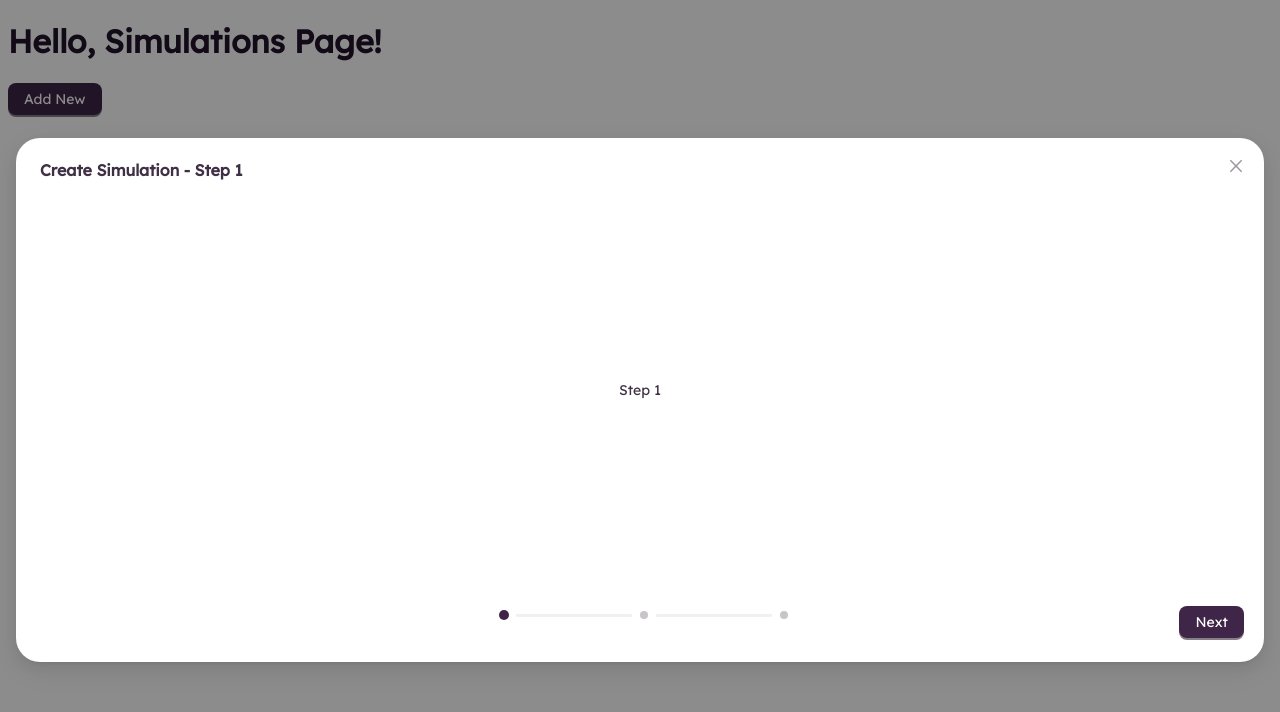
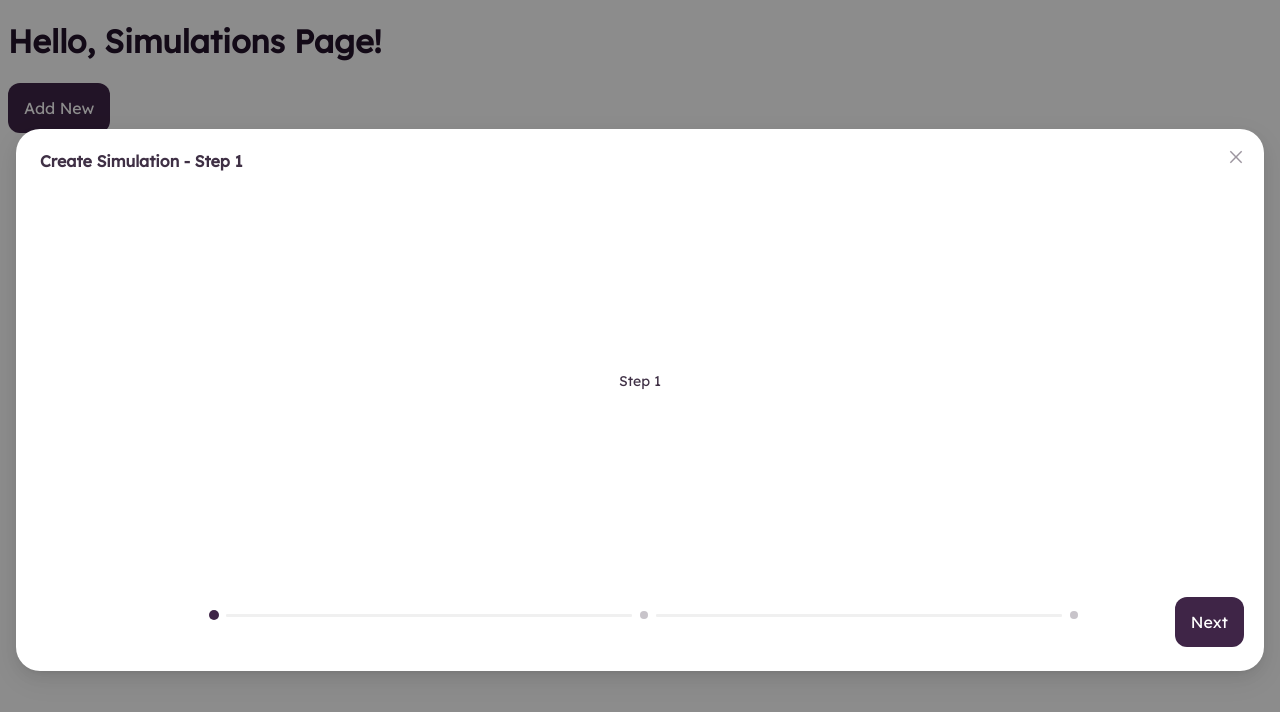
Before and after one commit to tum-v2/parloa-ui, a Next.js app: page /simulations in a window 1280 px wide. Both pictures are taken after a click on the button "Add New". Shown: the top 712 px of the page. Built offline with nearby package versions, Linux system fonts and the light colour scheme.

Commit message:
wild step added

```diff
--- a/src/components/simulation-modal/SimulationModal.tsx
+++ b/src/components/simulation-modal/SimulationModal.tsx
@@ -1,7 +1,8 @@
 import React, { useState } from 'react';
-import { Button, Modal, Steps, Popover } from 'antd';
+import { Modal, Steps, Popover } from 'antd';
 import theme from '@/theme/theme';
 import StepContent from './StepContent';
+import Button from '../generic/Button';
 
 const { Step } = Steps;
 
@@ -12,10 +13,12 @@ const customDot = (dot: React.ReactNode, { index }: { index: number }) => (
 const SimulationModal: React.FC = () => {
   const [open, setOpen] = useState(false);
   const [currentStep, setCurrentStep] = useState(0);
+  const [isWildStep, setIsWildStep] = useState(false);
 
   const showModal = () => {
     setOpen(true);
-    setCurrentStep(0); // Reset to the first step when the modal is opened
+    setCurrentStep(0);
+    setIsWildStep(false);
   };
 
   const handleNext = () => {
@@ -23,18 +26,23 @@ const SimulationModal: React.FC = () => {
   };
 
   const handlePrev = () => {
-    setCurrentStep(currentStep - 1);
+    if (isWildStep) {
+      setIsWildStep(false);
+    } else {
+      setCurrentStep(currentStep - 1);
+    }
   };
 
   const handleFinish = () => {
-    // Implement the finish action here
     setOpen(false);
   };
 
-  // Function to return the modal title based on the current step
-  const getModalTitle = () => `Create Simulation - Step ${currentStep + 1}`;
+  const getModalTitle = () => {
+    return isWildStep
+      ? 'Wild Step'
+      : `Create Simulation - Step ${currentStep + 1}`;
+  };
 
-  // Custom footer
   const modalFooter = (
     <div
       style={{
@@ -46,9 +54,7 @@ const SimulationModal: React.FC = () => {
       }}
     >
       <div style={{ width: '100px' }}>
-        {' '}
-        {/* Fixed width for button alignment */}
-        {currentStep > 0 && (
+        {(currentStep > 0 || isWildStep) && (
           <Button key="back" onClick={handlePrev}>
             Previous
           </Button>
@@ -64,20 +70,22 @@ const SimulationModal: React.FC = () => {
           maxWidth: 'calc(100% - 20vh)'
         }}
       >
-        <Step style={{ padding: 0, flex: 0 }} />
-        <Step style={{ padding: 0, flex: 0 }} />
-        <Step style={{ padding: 0, flex: 0 }} />
+        <Step />
+        <Step />
+        <Step />
       </Steps>
       <div style={{ width: '100px' }}>
-        {' '}
-        {/* Fixed width for button alignment */}
-        {currentStep < 2 ? (
-          <Button key="next" type="primary" onClick={handleNext}>
-            Next
+        {isWildStep ? (
+          <Button key="save" onClick={handleFinish}>
+            Save
+          </Button>
+        ) : currentStep === 2 ? (
+          <Button key="finish" onClick={handleFinish}>
+            Finish
           </Button>
         ) : (
-          <Button key="finish" type="primary" onClick={handleFinish}>
-            Finish
+          <Button key="next" onClick={handleNext}>
+            Next
           </Button>
         )}
       </div>
@@ -86,9 +94,7 @@ const SimulationModal: React.FC = () => {
 
   return (
     <>
-      <Button type="primary" onClick={showModal}>
-        Add New
-      </Button>
+      <Button onClick={showModal}>Add New</Button>
       <Modal
         title={getModalTitle()}
         centered
@@ -97,8 +103,11 @@ const SimulationModal: React.FC = () => {
         onCancel={() => setOpen(false)}
         footer={modalFooter}
       >
-        <StepContent stepNumber={currentStep + 1} />
-        {/* Render the StepContent component with the current step */}
+        <StepContent
+          stepNumber={currentStep + 1}
+          enterWildStep={() => setIsWildStep(true)}
+          isLastStep={currentStep === 2}
+        />
       </Modal>
     </>
   );
--- a/src/components/simulation-modal/StepContent.tsx
+++ b/src/components/simulation-modal/StepContent.tsx
@@ -1,10 +1,18 @@
 import React from 'react';
+import Button from '../generic/Button';
 
 interface StepContentProps {
   stepNumber: number;
+  enterWildStep: () => void;
+  isLastStep: boolean;
 }
 
-const StepContent: React.FC<StepContentProps> = ({ stepNumber }) => (
+const StepContent: React.FC<StepContentProps> = ({
+  stepNumber,
+  enterWildStep,
+  isLastStep
+}) => {
+  return (
     <div
       style={{
         height: '50vh',
@@ -13,8 +21,13 @@ const StepContent: React.FC<StepContentProps> = ({ stepNumber }) => (
         justifyContent: 'center'
       }}
     >
+      {isLastStep ? (
+        <Button onClick={enterWildStep}>Go to Wild Step</Button>
+      ) : (
         <p>{`Step ${stepNumber}`}</p>
+      )}
     </div>
   );
+};
 
 export default StepContent;
```
Lines whose indentation alone changed are shown as unchanged.
